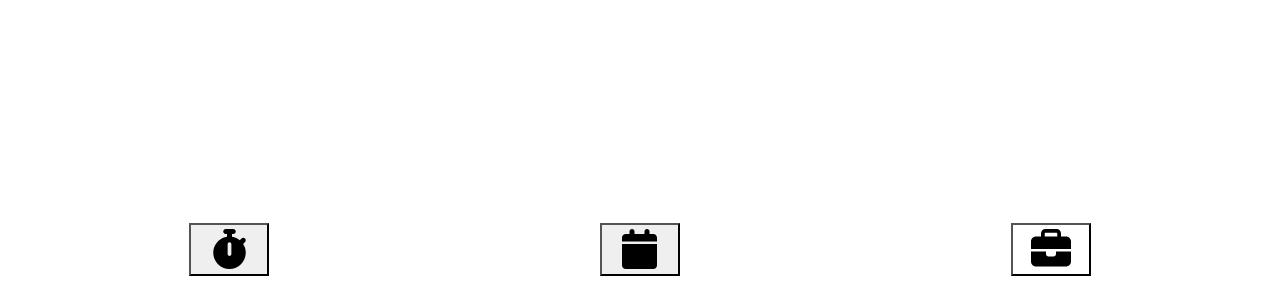
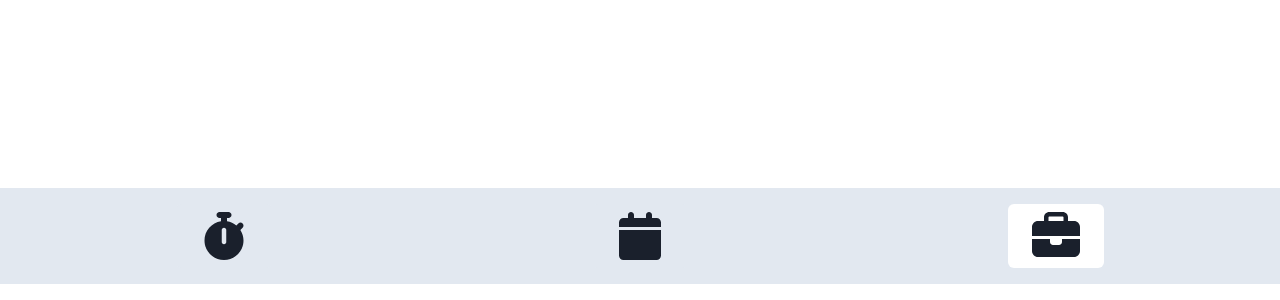
Before and after one commit to cme-timothy/time-tracking-app, a React (Create React App) app: page / in a window 1280 px wide. Shown: the part 516-816 px from the top of the page. Built offline with nearby package versions, Linux system fonts and the light colour scheme.

Commit message:
fixed chakra bug

```diff
--- a/src/index.js
+++ b/src/index.js
@@ -1,10 +1,13 @@
-import React from 'react';
-import ReactDOM from 'react-dom/client';
-import App from './App';
+import React from "react";
+import ReactDOM from "react-dom/client";
+import App from "./App";
+import { ChakraProvider } from "@chakra-ui/react";
 
-const root = ReactDOM.createRoot(document.getElementById('root'));
+const root = ReactDOM.createRoot(document.getElementById("root"));
 root.render(
   <React.StrictMode>
-    <App />
+    <ChakraProvider>
+      <App />
+    </ChakraProvider>
   </React.StrictMode>
 );
```
